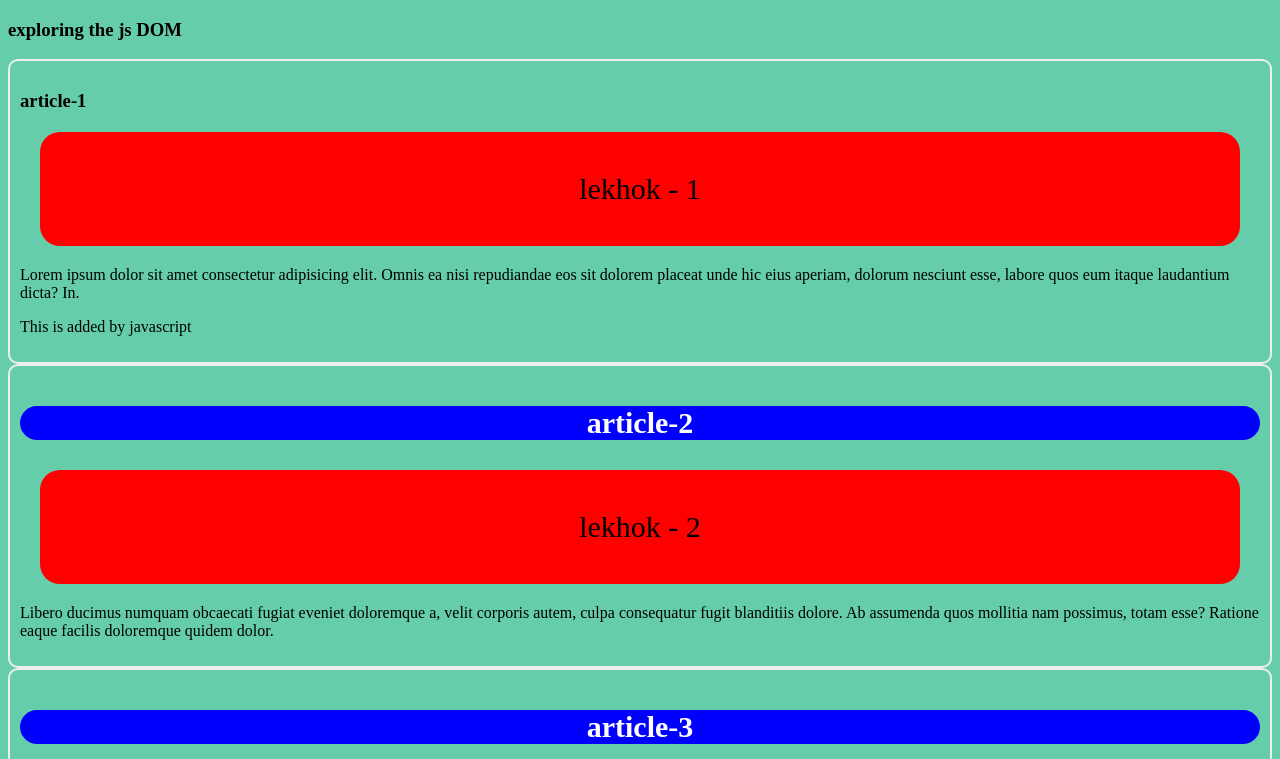
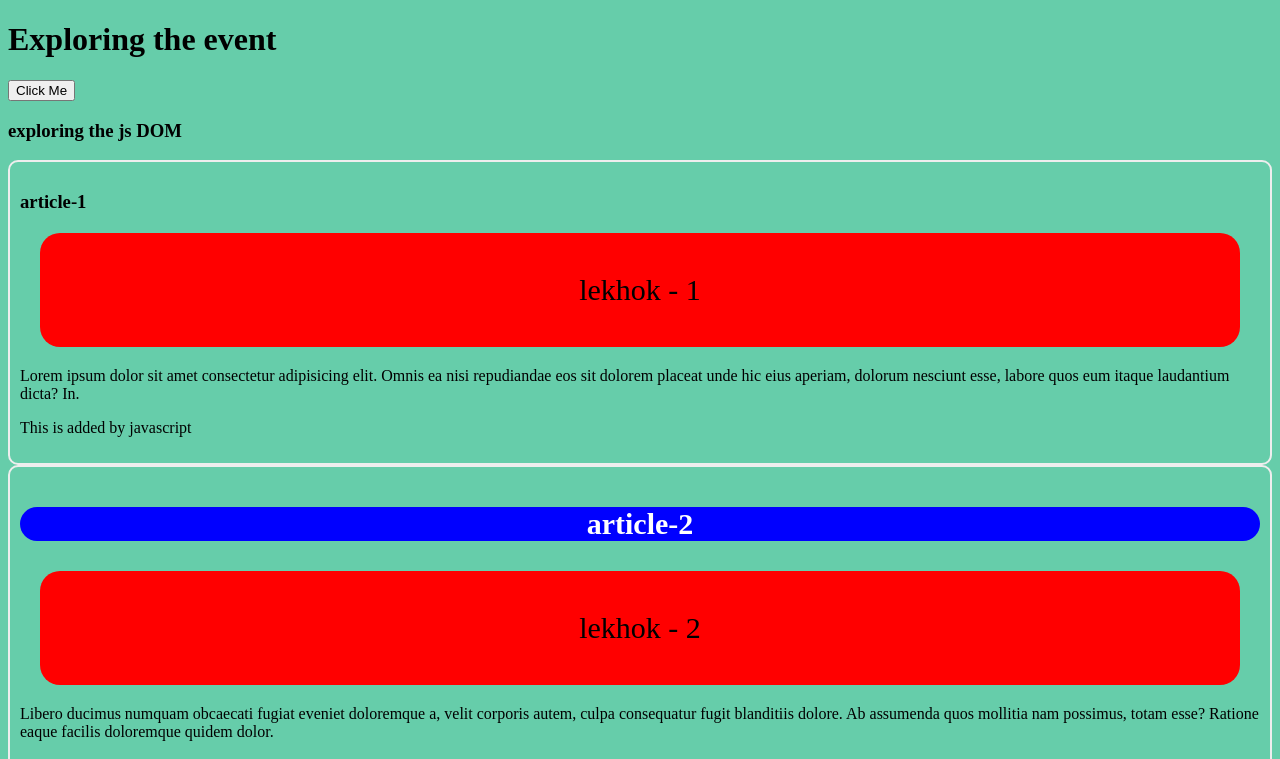
Before and after one commit to jonytalukdar/JS, a plain HTML site: page DOM/intro/index.html in a window 1280 px wide. Shown: the top 759 px of the page. Drawn offline with Linux system fonts and the light colour scheme.

Commit message:
added add event in dom folder

```diff
--- a/DOM/intro/app.js
+++ b/DOM/intro/app.js
@@ -31,7 +31,15 @@ let newParagraph = document.createElement('p');
 newParagraph.innerHTML = 'This is added by javascript';
 article.appendChild(newParagraph);
 
+// added element
+
 let list = document.querySelector('article ul');
 let newList = document.createElement('li');
 newList.innerHTML = 'list-item-6';
 list.appendChild(newList);
+
+// add event
+
+function handClick() {
+  alert(new Date());
+}
--- a/DOM/intro/index.html
+++ b/DOM/intro/index.html
@@ -7,6 +7,9 @@
     <link rel="stylesheet" href="style.css" />
   </head>
   <body>
+    <h1 onclick="handClick()">Exploring the event</h1>
+    <button onclick="handClick()">Click Me</button>
+
     <main>
       <section>
         <h3>exploring the js DOM</h3>
```
